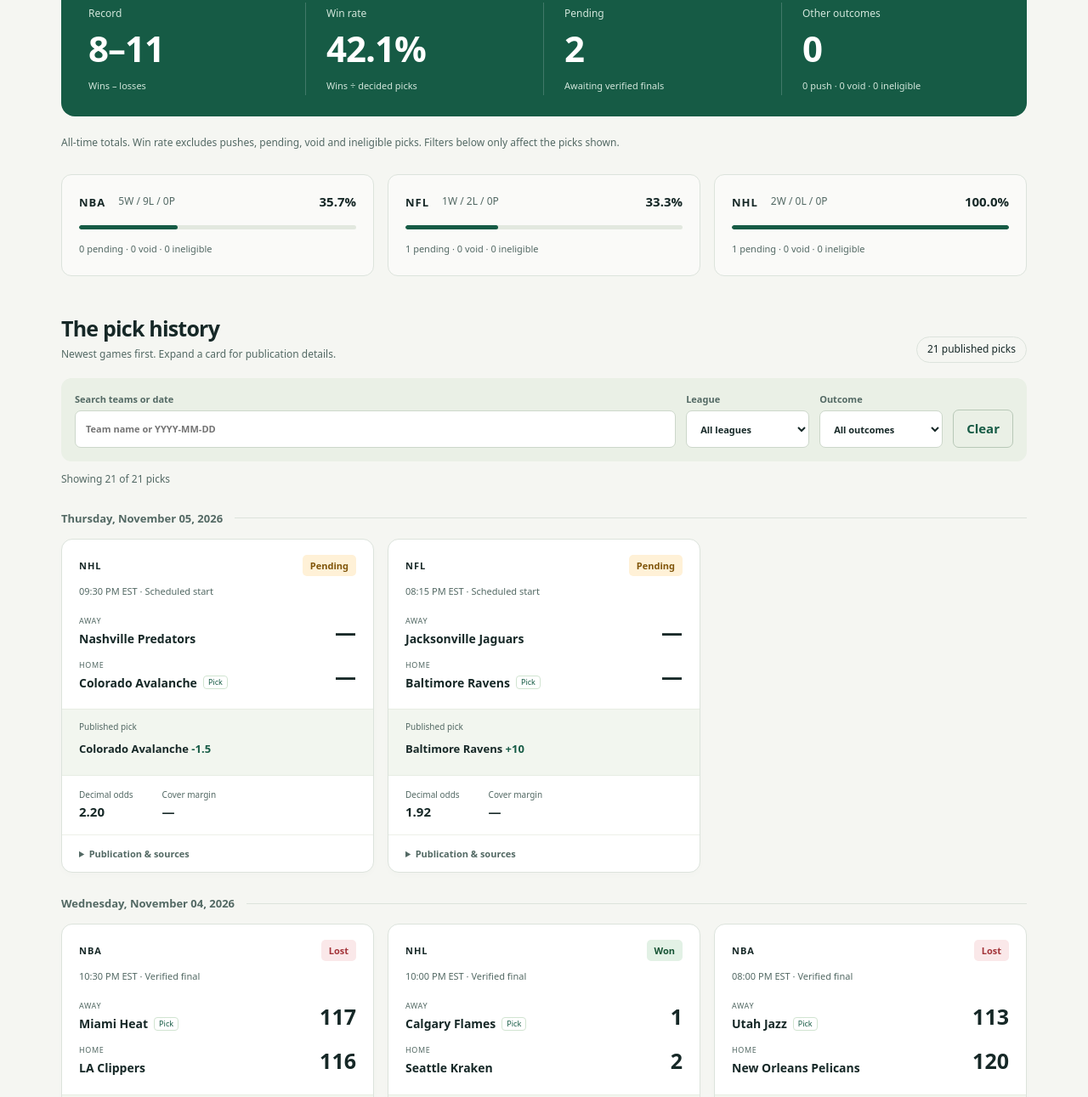
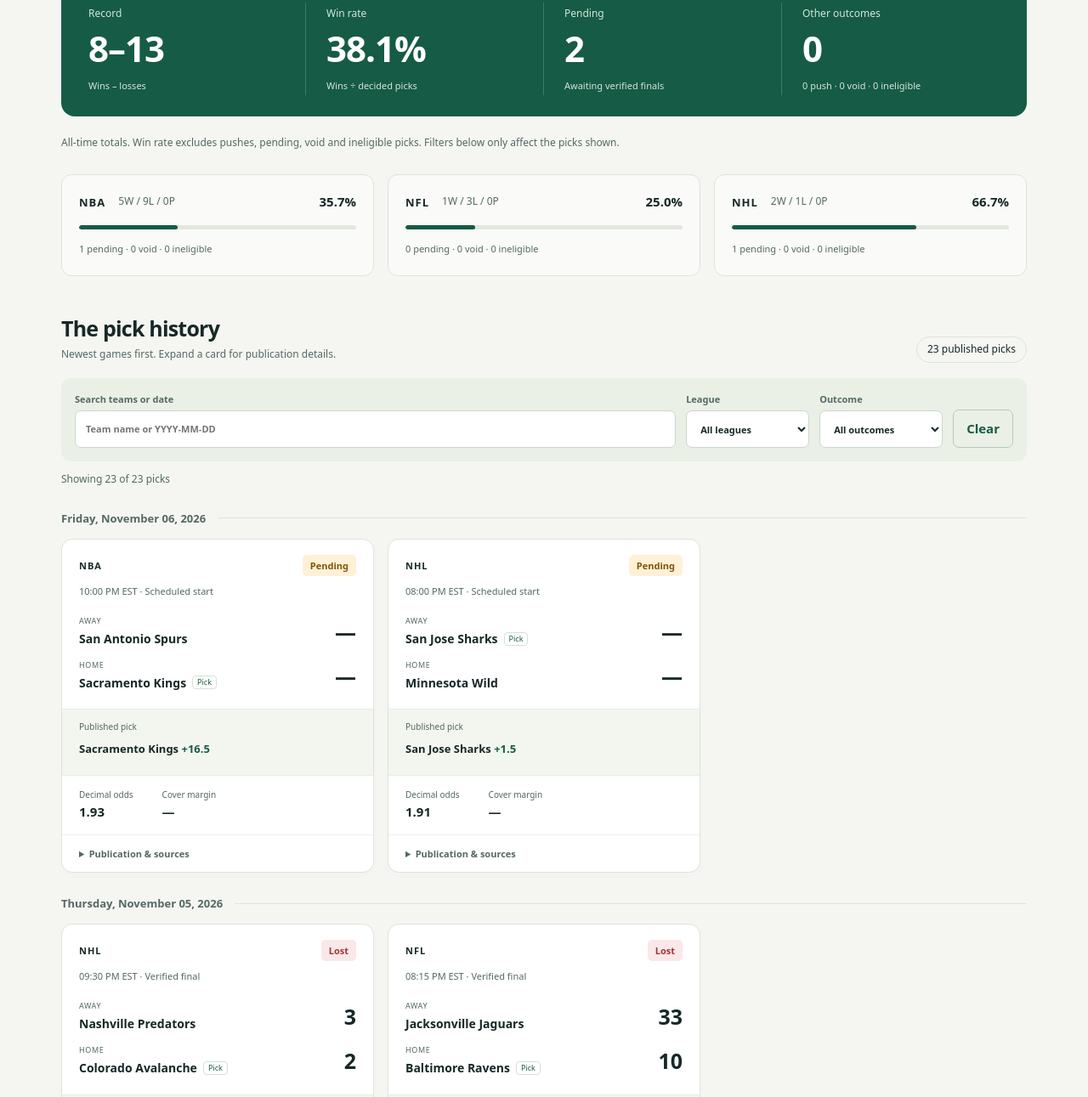
Before and after one commit to jjoaqu7/spread-record, a plain HTML site: page results.html in a window 1280 px wide. Shown: the part 413-1704 px from the top of the page at 85% size. Drawn offline with Linux system fonts and the light colour scheme.

Commit message:
Update spread results

```diff
--- a/results.html
+++ b/results.html
@@ -26,12 +26,12 @@
 <a class="skip" href="#results">Skip to results</a>
 <header><div class="wrap topbar"><div class="brand"><span class="brand-mark" aria-hidden="true">↗</span> Spread record</div><nav aria-label="Main"><a href="#results">Results</a><a href="https://github.com/jjoaqu7/spread-record/releases">Original picks ↗</a></nav></div></header>
 <main class="wrap">
-  <section class="hero" aria-labelledby="title"><div><p class="eyebrow">NBA / NFL / NHL · Public record</p><h1>Every pick.<br>Every result.</h1><p class="intro">A clear view of the record, from the published spread to the final score. All picks stay on the board.</p></div><p class="updated"><b>Last checked</b>Nov 05, 2026 · 11:55 AM EST<br>Updated by the grading job · All times Toronto</p></section>
-  <section class="metrics" aria-label="All-time performance"><div class="metric"><span>Record</span><strong>8–11</strong><small>Wins – losses</small></div><div class="metric"><span>Win rate</span><strong>42.1%</strong><small>Wins ÷ decided picks</small></div><div class="metric"><span>Pending</span><strong>2</strong><small>Awaiting verified finals</small></div><div class="metric"><span>Other outcomes</span><strong>0</strong><small>0 push · 0 void · 0 ineligible</small></div></section>
+  <section class="hero" aria-labelledby="title"><div><p class="eyebrow">NBA / NFL / NHL · Public record</p><h1>Every pick.<br>Every result.</h1><p class="intro">A clear view of the record, from the published spread to the final score. All picks stay on the board.</p></div><p class="updated"><b>Last checked</b>Nov 06, 2026 · 11:28 AM EST<br>Updated by the grading job · All times Toronto</p></section>
+  <section class="metrics" aria-label="All-time performance"><div class="metric"><span>Record</span><strong>8–13</strong><small>Wins – losses</small></div><div class="metric"><span>Win rate</span><strong>38.1%</strong><small>Wins ÷ decided picks</small></div><div class="metric"><span>Pending</span><strong>2</strong><small>Awaiting verified finals</small></div><div class="metric"><span>Other outcomes</span><strong>0</strong><small>0 push · 0 void · 0 ineligible</small></div></section>
   <p class="rate-note">All-time totals. Win rate excludes pushes, pending, void and ineligible picks. Filters below only affect the picks shown.</p>
-  <section class="league-grid" aria-label="Performance by league"><div class="league-summary"><div><b>NBA</b><span>5W / 9L / 0P</span><strong>35.7%</strong></div><div class="bar" role="img" aria-label="NBA win rate 35.7%"><span style="width:35.71%"></span></div><small>0 pending · 0 void · 0 ineligible</small></div><div class="league-summary"><div><b>NFL</b><span>1W / 2L / 0P</span><strong>33.3%</strong></div><div class="bar" role="img" aria-label="NFL win rate 33.3%"><span style="width:33.33%"></span></div><small>1 pending · 0 void · 0 ineligible</small></div><div class="league-summary"><div><b>NHL</b><span>2W / 0L / 0P</span><strong>100.0%</strong></div><div class="bar" role="img" aria-label="NHL win rate 100.0%"><span style="width:100.00%"></span></div><small>1 pending · 0 void · 0 ineligible</small></div></section>
+  <section class="league-grid" aria-label="Performance by league"><div class="league-summary"><div><b>NBA</b><span>5W / 9L / 0P</span><strong>35.7%</strong></div><div class="bar" role="img" aria-label="NBA win rate 35.7%"><span style="width:35.71%"></span></div><small>1 pending · 0 void · 0 ineligible</small></div><div class="league-summary"><div><b>NFL</b><span>1W / 3L / 0P</span><strong>25.0%</strong></div><div class="bar" role="img" aria-label="NFL win rate 25.0%"><span style="width:25.00%"></span></div><small>0 pending · 0 void · 0 ineligible</small></div><div class="league-summary"><div><b>NHL</b><span>2W / 1L / 0P</span><strong>66.7%</strong></div><div class="bar" role="img" aria-label="NHL win rate 66.7%"><span style="width:66.67%"></span></div><small>1 pending · 0 void · 0 ineligible</small></div></section>
   <section id="results" aria-labelledby="results-title">
-    <div class="section-heading"><div><h2 id="results-title">The pick history</h2><p>Newest games first. Expand a card for publication details.</p></div><span class="total">21 published picks</span></div>
+    <div class="section-heading"><div><h2 id="results-title">The pick history</h2><p>Newest games first. Expand a card for publication details.</p></div><span class="total">23 published picks</span></div>
     <form class="filters" id="filters" role="search" hidden>
       <label class="search-label">Search teams or date<input id="search" type="search" placeholder="Team name or YYYY-MM-DD" autocomplete="off"></label>
       <label>League<select id="league"><option value="">All leagues</option><option value="nba">NBA</option><option value="nfl">NFL</option><option value="nhl">NHL</option></select></label>
@@ -39,25 +39,43 @@
       <button type="reset">Clear</button>
     </form>
     <noscript><p class="no-js">All picks are shown below. Enable JavaScript to search and filter.</p></noscript>
-    <p class="filter-count" id="filter-count" role="status" aria-live="polite" aria-atomic="true">Showing 21 of 21 picks</p>
-    <div id="history"><section class="day-group" aria-label="2026-11-05"><h3>Thursday, November 05, 2026</h3><div class="cards"><article class="pick-card" data-league="nhl" data-result="pending" data-search="Colorado Avalanche Colorado Avalanche Nashville Predators 2026-11-05">
+    <p class="filter-count" id="filter-count" role="status" aria-live="polite" aria-atomic="true">Showing 23 of 23 picks</p>
+    <div id="history"><section class="day-group" aria-label="2026-11-06"><h3>Friday, November 06, 2026</h3><div class="cards"><article class="pick-card" data-league="nba" data-result="pending" data-search="Sacramento Kings Sacramento Kings San Antonio Spurs 2026-11-06">
+      <div class="card-top"><span class="league">NBA</span><span class="badge pending">Pending</span></div>
+      <p class="game-time">10:00 PM EST · Scheduled start</p>
+      <div class="scoreboard"><div class="team"><span><span class="side">Away</span><span class="team-name">San Antonio Spurs</span></span><b>—</b></div><div class="team"><span><span class="side">Home</span><span class="team-name">Sacramento Kings</span><span class=selection>Pick</span></span><b>—</b></div></div>
+      <div class="pick-line"><span>Published pick</span><strong>Sacramento Kings <span class="spread">+16.5</span></strong></div>
+      <div class="card-stats"><div><span>Decimal odds</span><strong>1.93</strong></div><div><span>Cover margin</span><strong>—</strong></div></div>
+      <details><summary>Publication &amp; sources</summary><div class="evidence">
+      <p>Published Nov 06, 2026 · 11:28 AM EST</p><p><a href="https://github.com/jjoaqu7/spread-record/releases/tag/picks-2026-11-06">Original locked prediction ↗</a></p>
+      <p>Final not verified</p><p class="note">STATUS_SCHEDULED</p><p class="muted">Event 401909295 · NBA</p></div></details>
+    </article><article class="pick-card" data-league="nhl" data-result="pending" data-search="San Jose Sharks Minnesota Wild San Jose Sharks 2026-11-06">
       <div class="card-top"><span class="league">NHL</span><span class="badge pending">Pending</span></div>
-      <p class="game-time">09:30 PM EST · Scheduled start</p>
-      <div class="scoreboard"><div class="team"><span><span class="side">Away</span><span class="team-name">Nashville Predators</span></span><b>—</b></div><div class="team"><span><span class="side">Home</span><span class="team-name">Colorado Avalanche</span><span class=selection>Pick</span></span><b>—</b></div></div>
+      <p class="game-time">08:00 PM EST · Scheduled start</p>
+      <div class="scoreboard"><div class="team"><span><span class="side">Away</span><span class="team-name">San Jose Sharks</span><span class=selection>Pick</span></span><b>—</b></div><div class="team"><span><span class="side">Home</span><span class="team-name">Minnesota Wild</span></span><b>—</b></div></div>
+      <div class="pick-line"><span>Published pick</span><strong>San Jose Sharks <span class="spread">+1.5</span></strong></div>
+      <div class="card-stats"><div><span>Decimal odds</span><strong>1.91</strong></div><div><span>Cover margin</span><strong>—</strong></div></div>
+      <details><summary>Publication &amp; sources</summary><div class="evidence">
+      <p>Published Nov 06, 2026 · 11:28 AM EST</p><p><a href="https://github.com/jjoaqu7/spread-record/releases/tag/picks-2026-11-06">Original locked prediction ↗</a></p>
+      <p>Final not verified</p><p class="note">STATUS_SCHEDULED</p><p class="muted">Event 401892660 · NHL</p></div></details>
+    </article></div></section><section class="day-group" aria-label="2026-11-05"><h3>Thursday, November 05, 2026</h3><div class="cards"><article class="pick-card" data-league="nhl" data-result="loss" data-search="Colorado Avalanche Colorado Avalanche Nashville Predators 2026-11-05">
+      <div class="card-top"><span class="league">NHL</span><span class="badge loss">Lost</span></div>
+      <p class="game-time">09:30 PM EST · Verified final</p>
+      <div class="scoreboard"><div class="team"><span><span class="side">Away</span><span class="team-name">Nashville Predators</span></span><b>3</b></div><div class="team"><span><span class="side">Home</span><span class="team-name">Colorado Avalanche</span><span class=selection>Pick</span></span><b>2</b></div></div>
       <div class="pick-line"><span>Published pick</span><strong>Colorado Avalanche <span class="spread">-1.5</span></strong></div>
-      <div class="card-stats"><div><span>Decimal odds</span><strong>2.20</strong></div><div><span>Cover margin</span><strong>—</strong></div></div>
+      <div class="card-stats"><div><span>Decimal odds</span><strong>2.20</strong></div><div><span>Cover margin</span><strong>-2.5</strong></div></div>
       <details><summary>Publication &amp; sources</summary><div class="evidence">
       <p>Published Nov 05, 2026 · 11:55 AM EST</p><p><a href="https://github.com/jjoaqu7/spread-record/releases/tag/picks-2026-11-05">Original locked prediction ↗</a></p>
-      <p>Final not verified</p><p class="note">STATUS_SCHEDULED</p><p class="muted">Event 401892658 · NHL</p></div></details>
-    </article><article class="pick-card" data-league="nfl" data-result="pending" data-search="Baltimore Ravens Baltimore Ravens Jacksonville Jaguars 2026-11-05">
-      <div class="card-top"><span class="league">NFL</span><span class="badge pending">Pending</span></div>
-      <p class="game-time">08:15 PM EST · Scheduled start</p>
-      <div class="scoreboard"><div class="team"><span><span class="side">Away</span><span class="team-name">Jacksonville Jaguars</span></span><b>—</b></div><div class="team"><span><span class="side">Home</span><span class="team-name">Baltimore Ravens</span><span class=selection>Pick</span></span><b>—</b></div></div>
+      <p><a href="https://www.espn.com/nhl/game/_/gameId/401892658">ESPN final ↗</a></p><p class="muted">Event 401892658 · NHL</p></div></details>
+    </article><article class="pick-card" data-league="nfl" data-result="loss" data-search="Baltimore Ravens Baltimore Ravens Jacksonville Jaguars 2026-11-05">
+      <div class="card-top"><span class="league">NFL</span><span class="badge loss">Lost</span></div>
+      <p class="game-time">08:15 PM EST · Verified final</p>
+      <div class="scoreboard"><div class="team"><span><span class="side">Away</span><span class="team-name">Jacksonville Jaguars</span></span><b>33</b></div><div class="team"><span><span class="side">Home</span><span class="team-name">Baltimore Ravens</span><span class=selection>Pick</span></span><b>10</b></div></div>
       <div class="pick-line"><span>Published pick</span><strong>Baltimore Ravens <span class="spread">+10</span></strong></div>
-      <div class="card-stats"><div><span>Decimal odds</span><strong>1.92</strong></div><div><span>Cover margin</span><strong>—</strong></div></div>
+      <div class="card-stats"><div><span>Decimal odds</span><strong>1.92</strong></div><div><span>Cover margin</span><strong>-13.0</strong></div></div>
       <details><summary>Publication &amp; sources</summary><div class="evidence">
       <p>Published Nov 05, 2026 · 11:55 AM EST</p><p><a href="https://github.com/jjoaqu7/spread-record/releases/tag/picks-2026-11-05">Original locked prediction ↗</a></p>
-      <p>Final not verified</p><p class="note">STATUS_SCHEDULED</p><p class="muted">Event 401873037 · NFL</p></div></details>
+      <p><a href="https://www.espn.com/nfl/game/_/gameId/401873037">ESPN final ↗</a></p><p class="muted">Event 401873037 · NFL</p></div></details>
     </article></div></section><section class="day-group" aria-label="2026-11-04"><h3>Wednesday, November 04, 2026</h3><div class="cards"><article class="pick-card" data-league="nba" data-result="loss" data-search="Miami Heat LA Clippers Miami Heat 2026-11-04">
       <div class="card-top"><span class="league">NBA</span><span class="badge loss">Lost</span></div>
       <p class="game-time">10:30 PM EST · Verified final</p>
```
